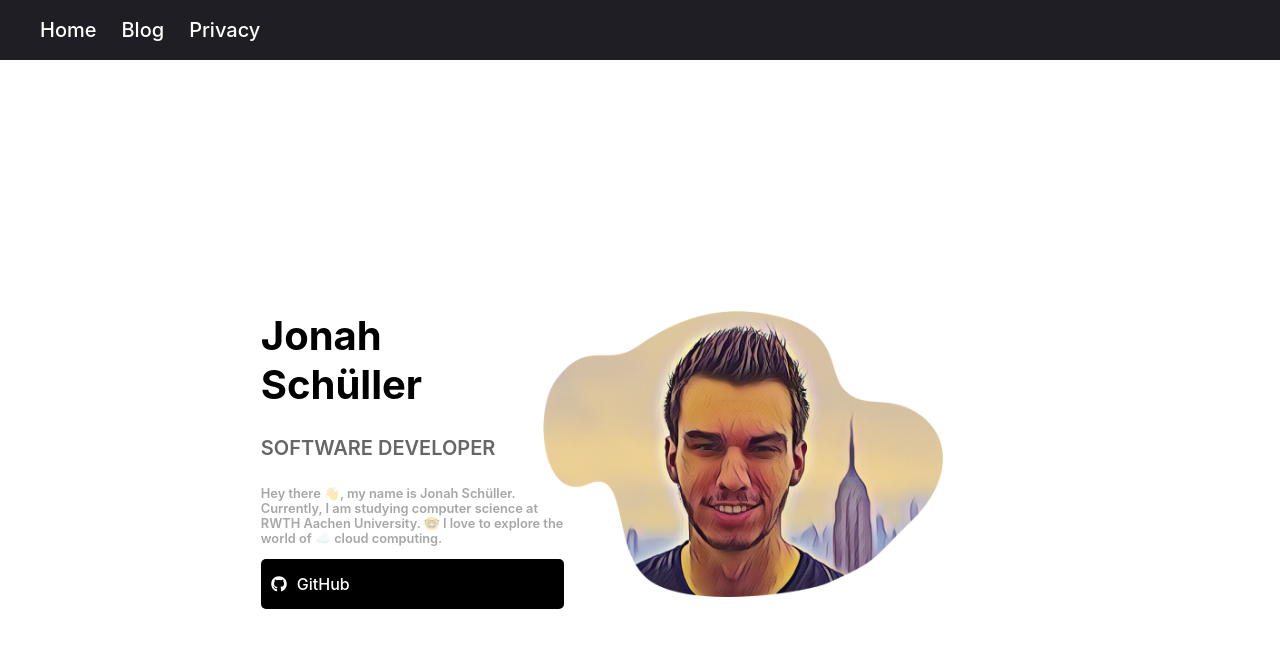
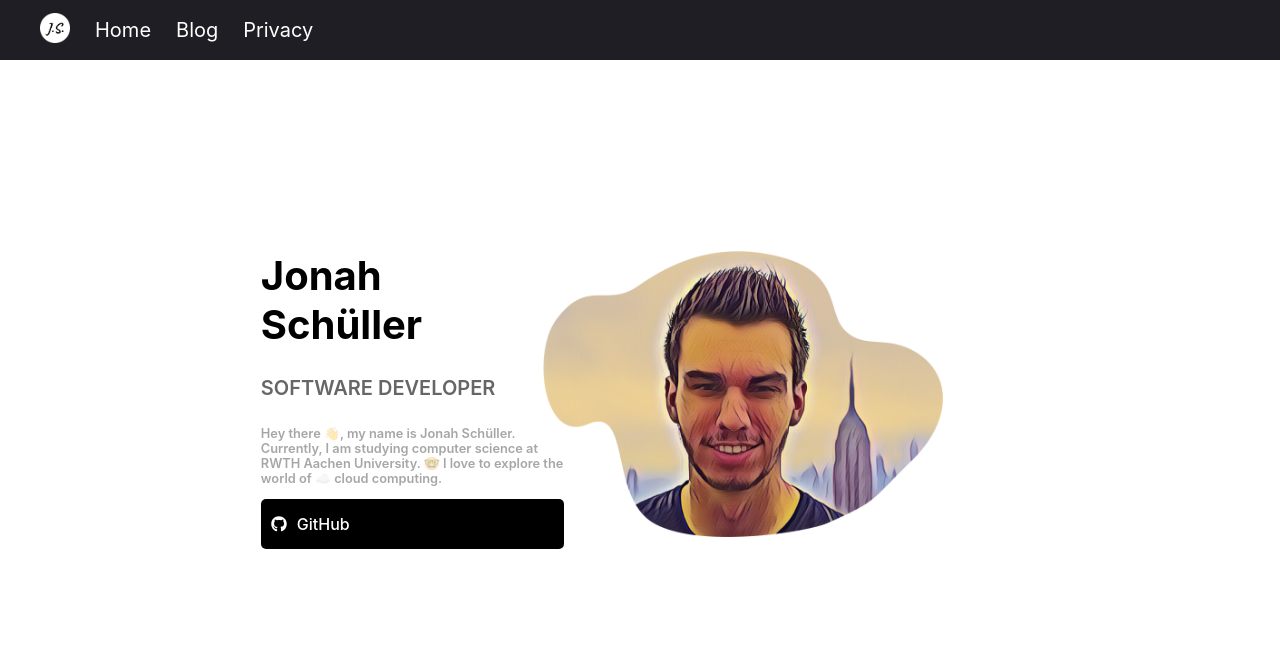
Before and after one commit to jonahschueller/JSchueller.de, a Next.js app: page / in a window 1280 px wide. Shown: the top 648 px of the page. Built offline with nearby package versions, Linux system fonts and the light colour scheme.

Commit message:
🍱 Added logo.

```diff
--- a/common/navigationbar.js
+++ b/common/navigationbar.js
@@ -1,4 +1,5 @@
 import styles from '../styles/Navigation.module.css';
+import Link from 'next/link'
 
 const NavigationBar = () => {
 
@@ -7,10 +8,19 @@ const NavigationBar = () => {
         <div className={styles.navigation}>
             <ul className={styles.navList}>
                 <li>
-                    Home
+                    <Link href="/">
+                        <img src="/logo.png" className={styles.logo}/>
+                    </Link>
                 </li>
                 <li>
-                    Blog
+                    <Link href="/">
+                        Home
+                    </Link>
+                </li>
+                <li>
+                    <Link href="/blog">
+                        Blog
+                    </Link>
                 </li>
                 <li>
                     Privacy
--- a/styles/Navigation.module.css
+++ b/styles/Navigation.module.css
@@ -4,6 +4,17 @@
     background-color: rgb(31, 30, 36);
     color: white;
     margin: 0px;
+    position: absolute;
+    z-index: 10;
+}
+
+.logo {
+    width: 30px;
+    height: 30px;
+}
+
+.logo:hover {
+    cursor: pointer;
 }
 
 .navList {
@@ -16,7 +27,7 @@
 
 .navList li {
     text-decoration: none;
-    font-weight: 500;
+    font-weight: 400;
     font-size: 1.25rem;
     margin-right: 25px;
     text-align: center;
```
Also changed, not shown: public/logo.png (added).
